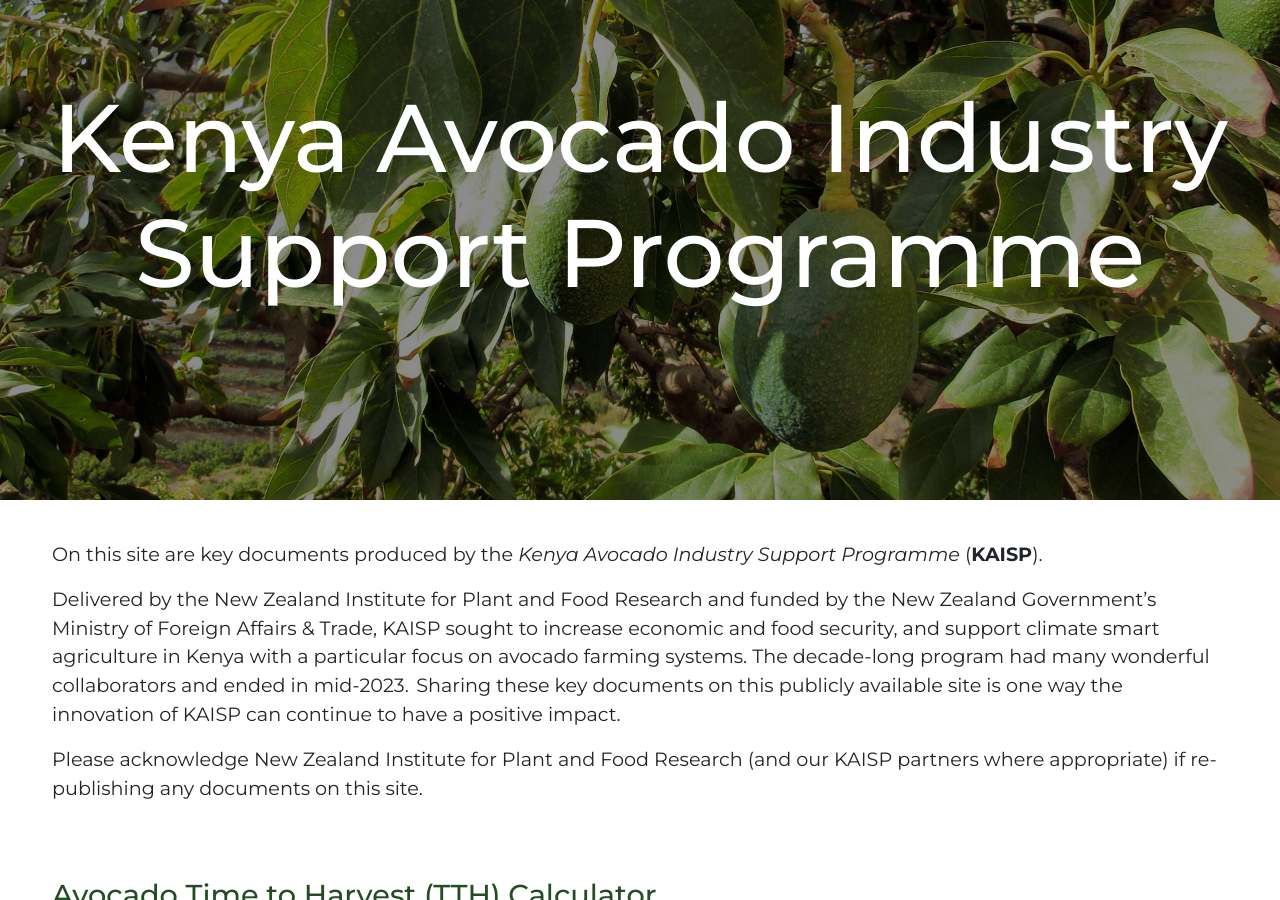
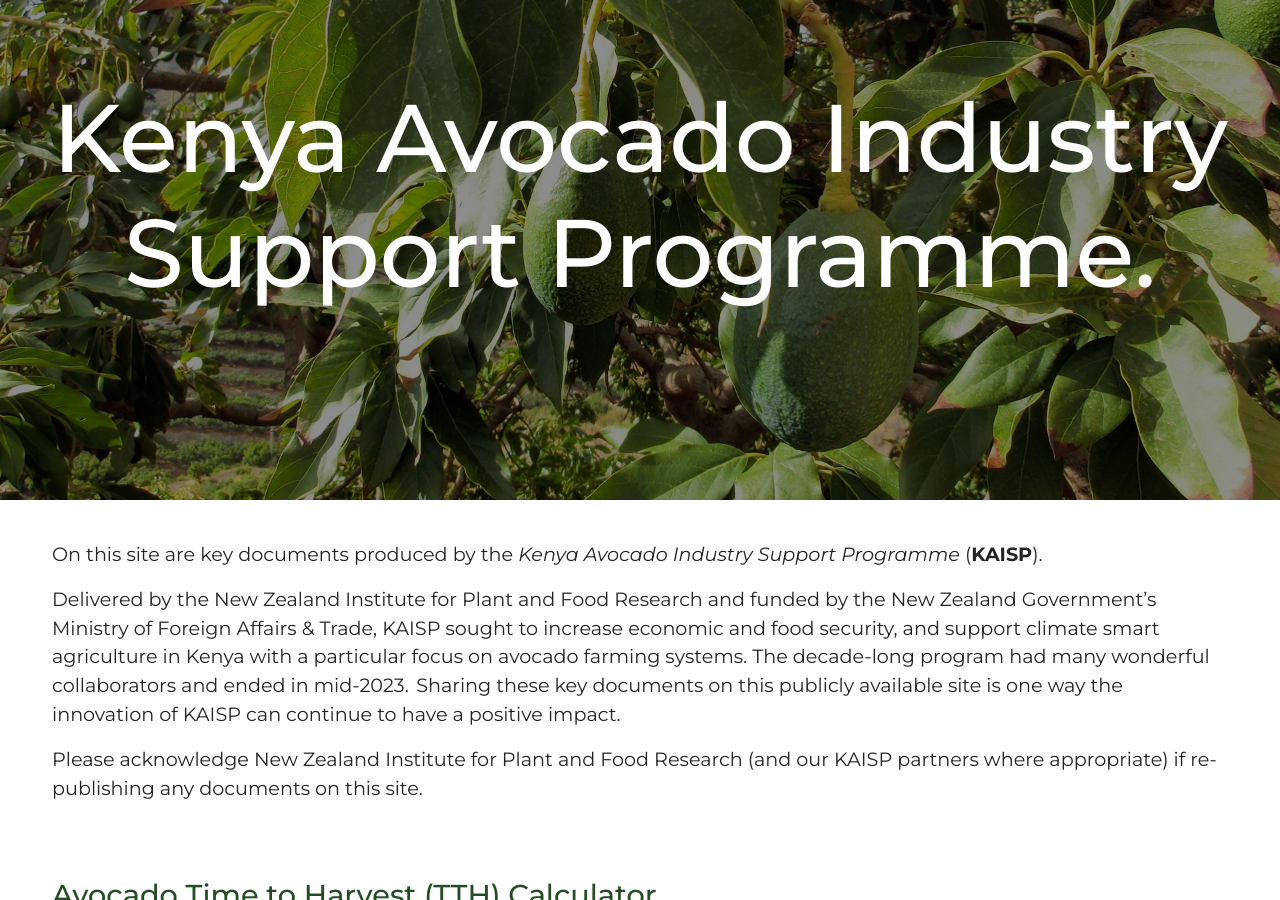
Before and after one commit to PFR-International-Development/kaisp, a Jekyll site: the page built from index.html, in a window 1280 px wide and 900 px high. Built offline with Jekyll 4.4.1, drawn with Linux system fonts in a browser that asks for light colours.

Commit message:
Update default.html

```diff
--- a/_layouts/default.html
+++ b/_layouts/default.html
@@ -16,7 +16,7 @@
 </head>
   <body class="montserrat">
     <header class="text-center">
-    <div style=" background-image: url('{{ site.baseurl }}/assets/images/banner.jpg')"><h1>Kenya Avocado Industry Support Programme</h1></div>
+    <div style=" background-image: url('{{ site.baseurl }}/assets/images/banner.jpg')"><h1>Kenya Avocado Industry Support Programme.</h1></div>
 
     </header>
     <div class="container">
```
